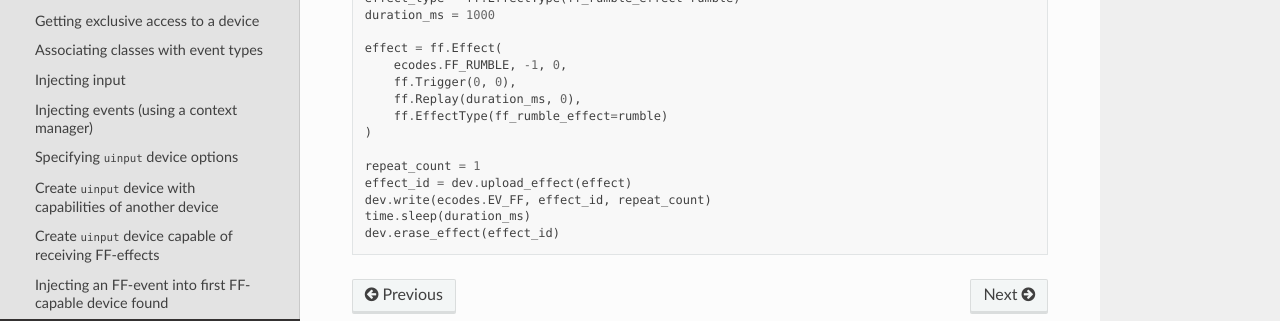
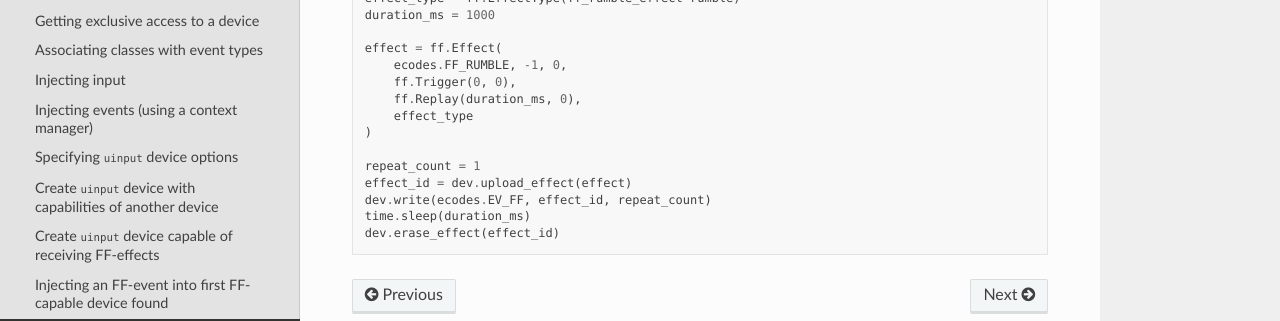
Before and after one commit to gvalkov/python-evdev, a Sphinx documentation site: the page built from docs/tutorial.rst, in a window 1280 px wide and 900 px high, scrolled down 6926 px. Shown: the part 456-777 px from the top of the window. Built offline with Sphinx 7.4.7 and the Read the Docs theme 2.0.0, drawn with Linux system fonts in a browser that asks for light colours.

Commit message:
Put unused variable to use (#184)
Variable effect_type was declared but never used, in the ff-event injection example.

```diff
--- a/docs/tutorial.rst
+++ b/docs/tutorial.rst
@@ -445,7 +445,7 @@ Injecting an FF-event into first FF-capable device found
         ecodes.FF_RUMBLE, -1, 0,
         ff.Trigger(0, 0),
         ff.Replay(duration_ms, 0),
-        ff.EffectType(ff_rumble_effect=rumble)
+        effect_type
     )
 
     repeat_count = 1
```
